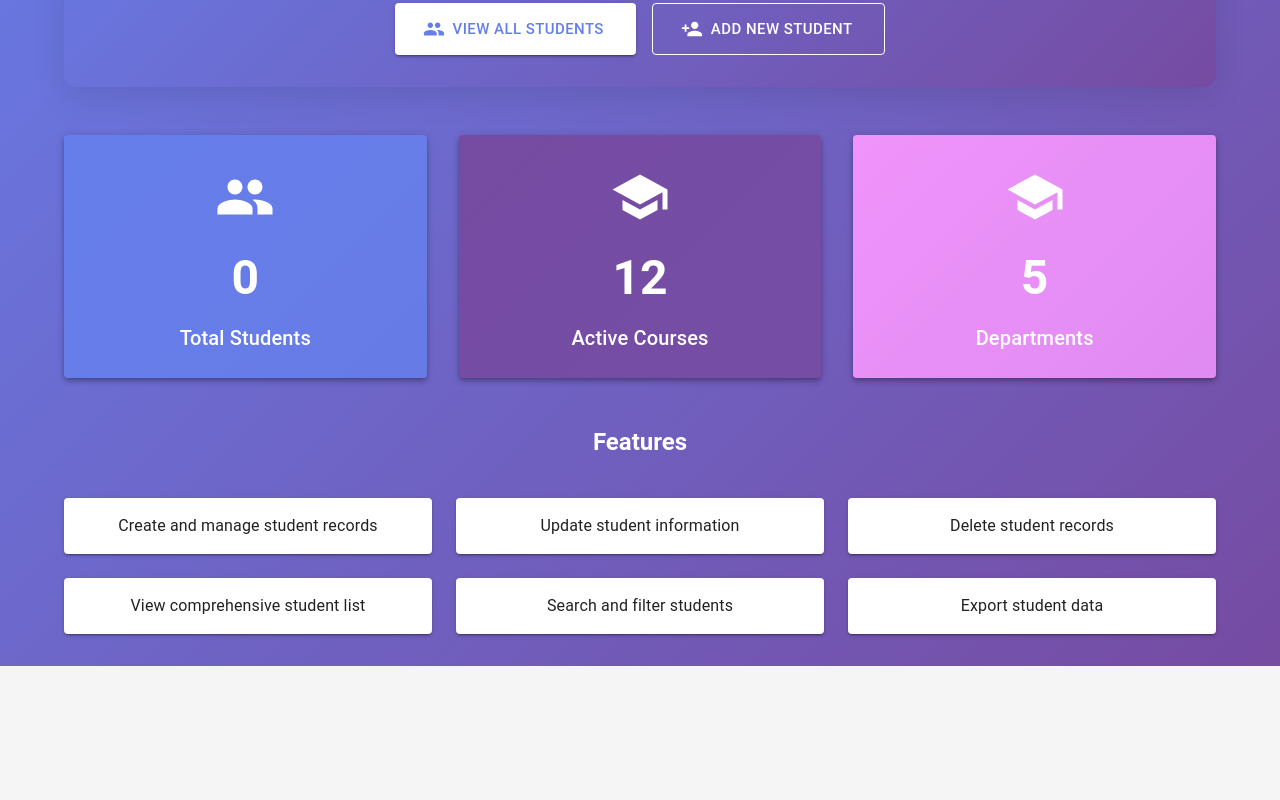
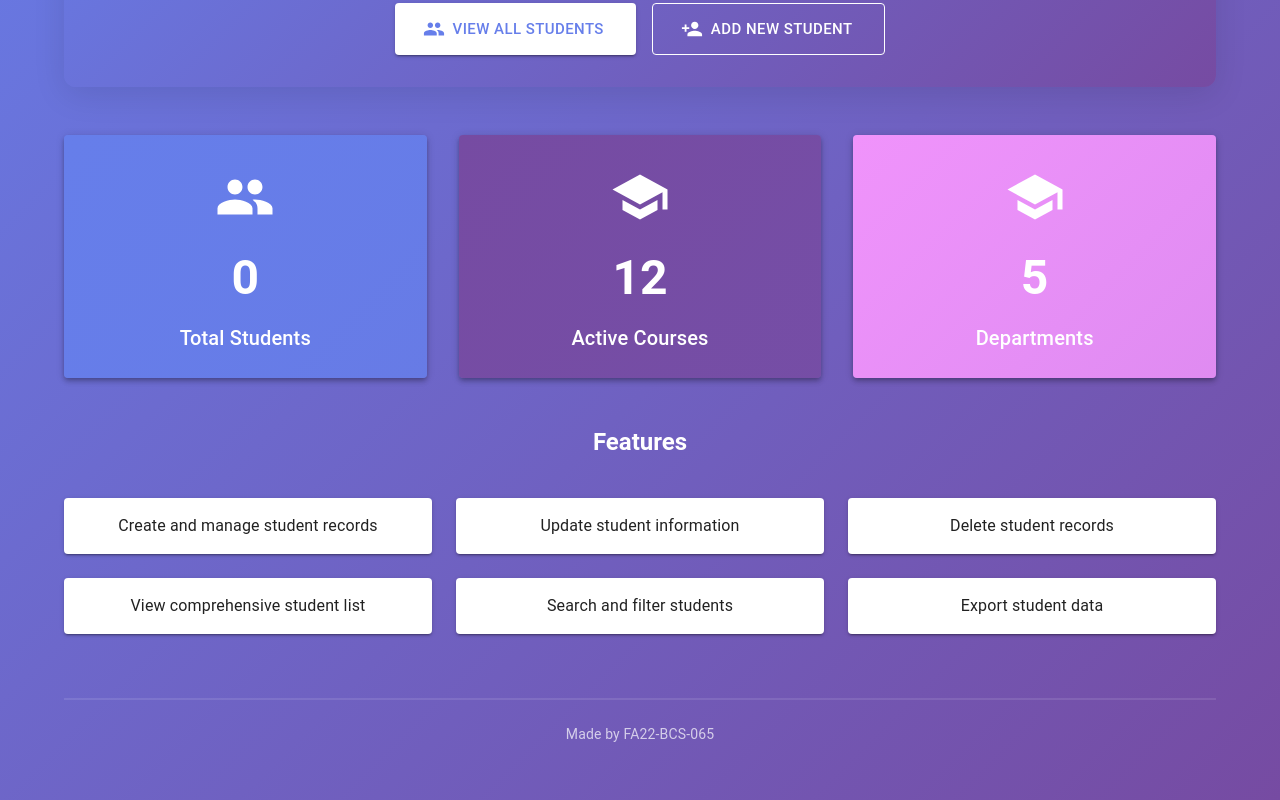
Before and after one commit to Elseif-anas/DevOps-Final, a React (Create React App) app in the folder frontend/: page / in a window 1280 px wide. Shown: the part 346-1146 px from the top of the page. Before the commit the page ends 1012 px from the top, so only its background shows below. Built offline with nearby package versions, Linux system fonts and the light colour scheme; no server answers; the HTML template or start-up script is replaced by a standard one.

Commit message:
Add footer to Home page with attribution. to test the CI CD

```diff
--- a/frontend/src/pages/Home.js
+++ b/frontend/src/pages/Home.js
@@ -156,6 +156,20 @@ const Home = () => {
           ))}
         </Grid>
       </Box>
+
+      {/* Footer */}
+      <Box
+        sx={{
+          mt: 8,
+          py: 3,
+          textAlign: 'center',
+          borderTop: '2px solid rgba(255,255,255,0.1)',
+        }}
+      >
+        <Typography variant="body2" sx={{ color: 'rgba(255,255,255,0.7)' }}>
+          Made by FA22-BCS-065
+        </Typography>
+      </Box>
     </Container>
   );
 };
```
